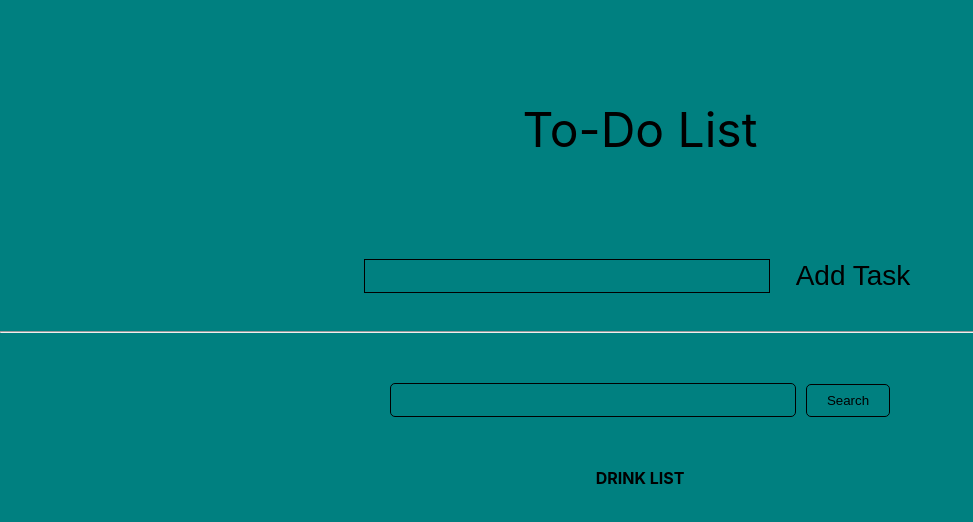
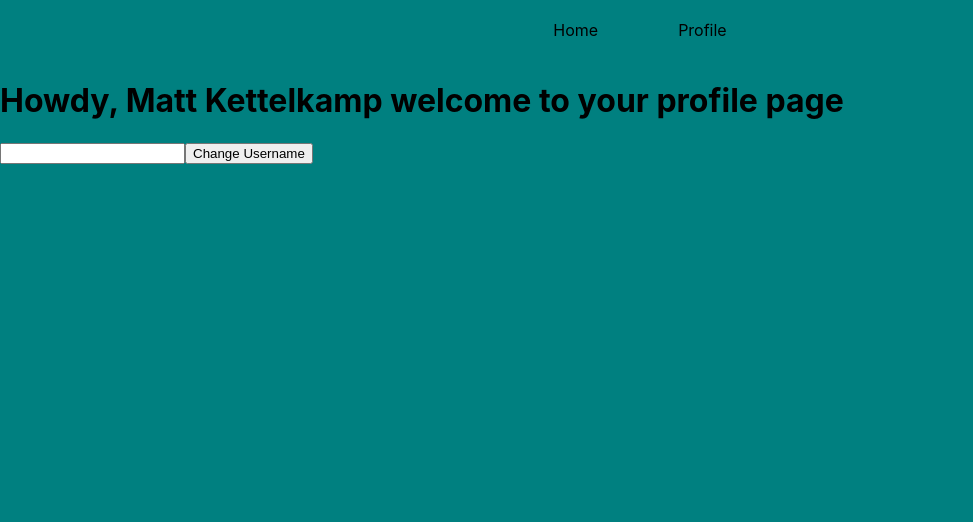
Before and after one commit to mkettel/react-portfolio, a React (Create React App) app: page /profile in a window 1280 px wide. Shown: the top 522 px of the page, without its empty margins (0-973 px from the left). Built offline with nearby package versions, Linux system fonts and the light colour scheme.

Commit message:
got rid of previous project and will work on the next one to follow the video

```diff
--- a/package.json
+++ b/package.json
@@ -9,6 +9,7 @@
     "axios": "^1.3.4",
     "react": "^18.2.0",
     "react-dom": "^18.2.0",
+    "react-router-dom": "^6.9.0",
     "react-scripts": "5.0.1",
     "web-vitals": "^2.1.4"
   },
--- a/src/App.css
+++ b/src/App.css
@@ -1,153 +1,18 @@
 body {
   background-color: teal;
 }
-.spacer {
-  margin: 100px;
-}
-.spacer h1 {
-  text-align: center;
-  font-size: 48px;
-  font-weight: 400;
-}
-.addContainer {
-  max-width: 1300px;
-  margin: auto;
+.nav-container {
   display: flex;
   justify-content: center;
+  align-items: center;
 }
-.addContainer .textBox {
-  background-color: transparent;
-  border: 1px solid black;
-  width: 400px;
-  height: 30px;
-  margin: 0px 20px 0px 0px;
+.nav-container .navLink {
+  margin: 20px 40px;
+  color: black;
+  transition: .3s all;
+  text-decoration: none;
 }
-.addContainer .mainButt {
-  color: black;
-  background-color: transparent;
-  border: none;
-  cursor: pointer;
-  font-size: 28px;
-  transition: .4s;
+.nav-container .navLink:hover {
+  color: whitesmoke;
+  transition: .3s all;
 }
-.addContainer .mainButt:active {
-  color: white;
-}
-.addContainer .mainButt:hover {
-  box-shadow:  inset 0px -3px 0px 0px blue;
-  transition: .4s;
-}
-
-/* TASK LIST AREA */
-.taskList {
-  max-width: 700px;
-  margin: auto;
-  display: flex;
-  flex-direction: column;
-  justify-content: center;
-  align-items: start;
-  padding-top: 30px;
-}
-.taskList .task {
-  position: relative;
-  display: flex;
-  justify-content: space-between;
-  align-items: center;
-  width: 100%;
-  padding: 0px 20px;
-  border-radius: 10px;
-  margin: 5px 0px;
-}
-.taskList .task .tick {
-  padding-right: 5px;
-  position: absolute;
-  top: -5px;
-  font-size: 24px;
-}
-.taskList .task .taskItem {
-  padding-top: 5px;
-  font-size: 22px;
-  font-weight: 400;
-  text-transform: capitalize;
-  padding-left: 15px;
-}
-.taskList .task .mainButt {
-  position: absolute;
-  right: 20px;
-  top: 20px;
-  height: 30px;
-  width: 50px;
-  background-color: transparent;
-  border: 1px solid black;
-  transition: .3s;
-}
-.taskList .task .mainButt:hover {
-  box-shadow: 10px 10px 1px 0px blue;
-  cursor: pointer;
-  transition: .3s;
-}
-.taskList .task .compButt {
-  position: absolute;
-  right: 90px;
-  top: 20px;
-  height: 30px;
-  width: 50px;
-  background-color: transparent;
-  border: 1px solid black;
-  transition: .3s;
-}
-.taskList .task .compButt:hover {
-  box-shadow: 10px 10px 1px 0px green;
-  cursor: pointer;
-  transition: .3s;
-}
-
-
-/* API Section */
-.api-container-input {
-  display: flex;
-  flex-direction: column;
-  justify-content: center;
-  align-items: center;
-  margin-top: 50px;
-}
-.api-container-input .input-section {
-  padding: 0px 0px 30px 0px;
-}
-.api-container-input .api-input {
-  color: black;
-  border: none;
-  background-color: transparent;
-  border: 1px solid black;
-  width: 400px;
-  height: 30px;
-  border-radius: 5px;
-}
-.api-container-input .api-input:hover {
-  color: aliceblue;
-  transition: .4s;
-}
-.api-container-input .input-section .searchButt {
-  color: black;
-  background-color: transparent;
-  border: 1px solid black;
-  padding: 8px 20px;
-  border-radius: 5px;
-  margin: 0px 0px 0px 10px;
-  cursor: pointer;
-  transition: .4s;
-
-}
-.api-container-input .input-section .searchButt:hover {
-  box-shadow: inset -150px 0px 0px 0px blue;
-  transition: .4s;
-}
-.api-container-input .drinks {
-  display: grid;
-  grid-template-columns: 1fr 1fr 1fr;
-  gap: 10px;
-}
-.api-container-input .drinks .drinkName {
-  font-size: 18px;
-  color: black;
-}
--- a/src/App.js
+++ b/src/App.js
@@ -1,101 +1,36 @@
 import logo from './logo.svg';
 import './App.css';
-import { useState, useEffect } from 'react';
-import { Task } from "./Task";
+import { useState, useEffect, createContext } from 'react';
+// import { Task } from "./Task";
 import Axios  from 'axios';
+import { BrowserRouter as Router, Routes, Route, Link } from 'react-router-dom';
+import { Home } from './pages/home';
+import { Profile } from './pages/profile';
+import { Navbar } from './navbar';
+
+
+export const AppContext = createContext();
+
 
 function App() {
   // STATES
-  const [todo, setTodo] = useState([]);  //array for the state of the task list
-  const [inputValue, setInputValue] = useState("");
-  const [apiInfo, setApiInfo] = useState([]);
-  const [drinkSearch, setDrinkSearch] = useState("");
+  const [username, setUsername] = useState("Matt Kettelkamp");
+  // const [todo, setTodo] = useState([]);  //array for the state of the task list
 
-  // FUNCTIONS
-  const handleChange = (event) => {
-    setInputValue(event.target.value);
-  }
-  const addTask = () => {
-    const task = {
-      id: todo.length === 0 ? 1 : todo[todo.length - 1].id + 1,
-      taskName: inputValue,
-      complete: false,
-    }
-    setTodo([...todo, task]);
-  }
-  const deleteTask = (id) => {
-    setTodo(todo.filter((task) => task.id !== id));
-  }
-  const completeTask = (id) => {
-    setTodo(todo.map((task) => {
-      if (task.id === id) {
-        return {...task, complete: true};
-      } else {
-        return task;
-      }
-    }));
-  }
 
-  // API PORTION-------------------------------
-  const options = {
-    method: 'GET',
-    url: 'https://the-cocktail-db.p.rapidapi.com/search.php',
-    params: {s: drinkSearch},
-    headers: {
-      'X-RapidAPI-Key': 'ae420f499dmshca2539ee3101f7ap1242b7jsn67b84461ccc8',
-      'X-RapidAPI-Host': 'the-cocktail-db.p.rapidapi.com'
-    }
-  };
-  const fetchDrinkList = () => {
-    if (drinkSearch) {
-      Axios.request(options).then((res) => {
-        setApiInfo(res.data.drinks.map((drink) => {
-          console.log(drink.strDrink);
-          return { strDrink: drink.strDrink };
-        }));
-      }).catch((err) => {
-        console.error(err);
-      })
-    }
-  }
-  useEffect(() => {
-    fetchDrinkList();
-  }, []);
-
-  const drinkChange = (event) => {
-    setDrinkSearch(event.target.value)
-  }
 
   return (
-
     <div className="App">
-      <div className='spacer'>
-        <h1>To-Do List</h1>
-      </div>
-      <div className='addContainer'>
-        <input type="text" className='textBox' onChange={handleChange} />
-        <button className='mainButt' onClick={addTask}>Add Task</button>
-      </div>
-      <div className='taskList'>
-        {todo.map((task) => {
-          return <Task taskName={task.taskName} id={task.id} complete={task.complete} deleteTask={deleteTask} completeTask={completeTask} />
-        })}
-      </div>
-      {/* API Portion */}
-      <hr />
-      <div className='api-container-input'>
-        <div className='input-section'>
-          <input className='api-input' onChange={drinkChange} />
-          <button className='searchButt' onClick={fetchDrinkList}>Search</button>
-        </div>
-        <h4>DRINK LIST</h4>
-        <div className='drinks'>
-          {apiInfo.map((drink, index) => {
-            return <p key={index}>{drink.strDrink}</p>
-          })}
-          {/* {apiInfo} */}
-        </div>
-      </div>
+      <AppContext.Provider value={{ username, setUsername }}>
+      <Router>
+        <Navbar />
+        <Routes>
+          <Route path='/' element={<Home />} />
+          <Route path='/profile' element={<Profile />} />
+          <Route path='*' element={<h1>Page Not Found</h1>} />
+        </Routes>
+      </Router>
+      </AppContext.Provider>
     </div>
   );
 }
--- /dev/null
+++ b/src/components/ChangeProfile.js
@@ -0,0 +1,13 @@
+import { useState } from "react";
+
+export const ChangeProfile = (props) => {
+
+  const [newUsername, setNewUsername] = useState("");
+
+  return (
+    <div>
+      <input onChange={(event) => {setNewUsername(event.target.value)}} />
+      <button onClick={() => {props.setUsername(newUsername)}}>Change Username</button>
+    </div>
+  )
+}
--- /dev/null
+++ b/src/navbar.js
@@ -0,0 +1,10 @@
+import { Link } from 'react-router-dom'
+
+export const Navbar = () => {
+  return (
+    <div className="nav-container">
+      <Link to="/" className='navLink'>Home </Link>
+      <Link to="/profile" className='navLink'>Profile </Link>
+    </div>
+  )
+}
--- /dev/null
+++ b/src/pages/home.js
@@ -0,0 +1,13 @@
+import { useContext } from "react";
+import { AppContext } from "../App";
+
+export const Home = () => {
+  const { username } = useContext(AppContext);
+  return (
+
+  <div className="home-container">
+    <h1> Hi, {username}, Welcome Home</h1>
+  </div>
+
+  )
+}
--- /dev/null
+++ b/src/pages/profile.js
@@ -0,0 +1,15 @@
+import { ChangeProfile } from "../components/ChangeProfile"
+import { useContext } from "react";
+import { AppContext } from "../App";
+
+export const Profile = () => {
+  const { username, setUsername } = useContext(AppContext);
+  return (
+    <div>
+      <h1>Howdy, {username} welcome to your profile page</h1>
+      <ChangeProfile setUsername={setUsername} />
+    </div>
+  )
+
+
+}
```
Also changed, not shown: src/text.js (deleted, +0 -22 lines), 1 other file (tests, documents, lock files or other folders).
